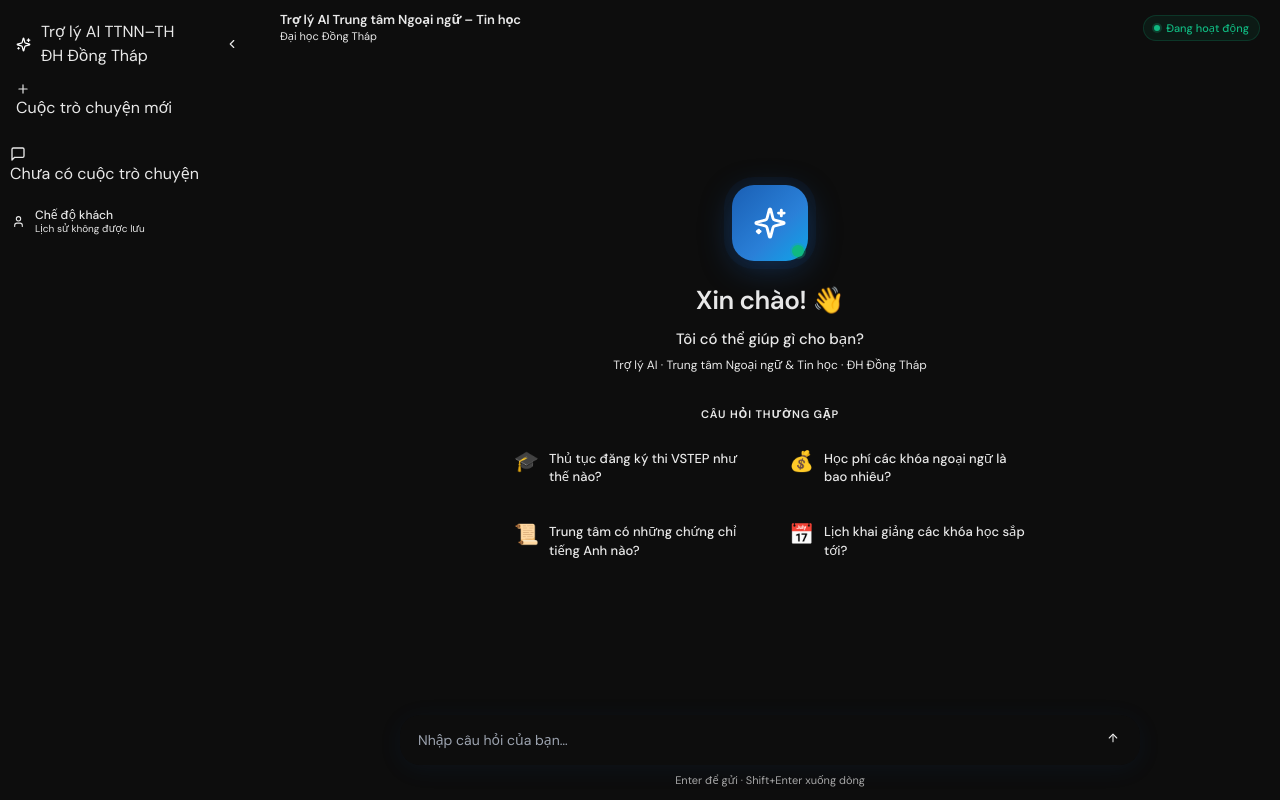
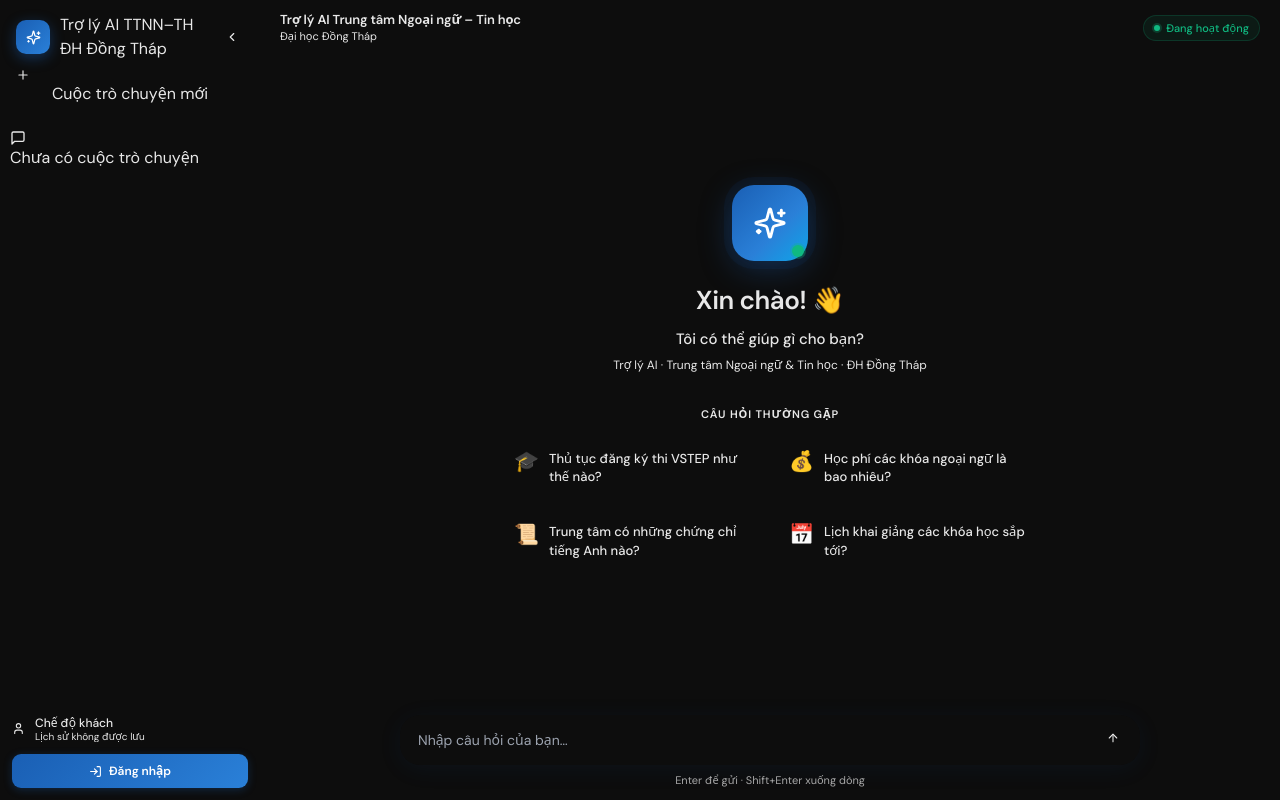
Before and after one commit to TanPhuc-source/chatbot-rag, a React (Vite) app in the folder frontend/: page / in a window 1280 px wide. Built offline with nearby package versions, Linux system fonts and the light colour scheme; the HTML template or start-up script is replaced by a standard one.

Commit message:
update sidebar, authStore.ts

```diff
--- a/frontend/src/components/shared/Sidebar.tsx
+++ b/frontend/src/components/shared/Sidebar.tsx
@@ -1,140 +1,254 @@
-import { useState } from "react";
-import { Plus, MessageSquare, Trash2, Sparkles, User, ChevronRight, ChevronLeft } from "lucide-react";
+import { useEffect, useState } from "react";
+import { Plus, MessageSquare, Trash2, Sparkles, User, ChevronLeft, LogIn, LogOut } from "lucide-react";
+import { useNavigate } from "react-router-dom";
 import { useChatStore } from "@/store/chatStore";
+import { useAuthStore } from "@/store/authStore";
 
 interface Props {
   collapsed?: boolean;
   onToggle?: () => void;
-  onClose?: () => void; // đóng drawer mobile
+  onClose?: () => void;
 }
 
 export default function Sidebar({ collapsed = false, onToggle, onClose }: Props) {
   const { conversations, activeId, clearMessages, setActiveConversation } = useChatStore();
+  const { isLoggedIn, username, role, logout, init } = useAuthStore();
   const [hoveredId, setHoveredId] = useState<string | null>(null);
+  const navigate = useNavigate();
 
-  const handleNew = () => {
-    clearMessages();
-    onClose?.(); // đóng sidebar mobile
-  };
+  // Đọc token từ localStorage khi mount
+  useEffect(() => { init(); }, []);
 
-  const handleSelect = (id: string) => {
-    setActiveConversation(id);
-    onClose?.(); // đóng sidebar mobile
-  };
+  const T = "0.25s cubic-bezier(0.4,0,0.2,1)";
+
+  const handleNew = () => { clearMessages(); onClose?.(); };
+  const handleSelect = (id: string) => { setActiveConversation(id); onClose?.(); };
+  const handleLogout = () => { logout(); clearMessages(); navigate("/"); };
 
   return (
     <aside
       className="sidebar-panel flex flex-col h-full shrink-0"
-      style={{ width: collapsed ? 60 : 260, transition: "width 0.25s cubic-bezier(0.4,0,0.2,1)", overflow: "hidden" }}
+      style={{ width: collapsed ? 60 : 260, transition: `width ${T}`, overflow: "hidden" }}
     >
-      {/* Header */}
-      <div style={{ padding: collapsed ? "16px 12px" : "20px 16px 16px", borderBottom: "1px solid var(--sb-border)", transition: "padding 0.25s" }}>
+
+      {/* ── Header ── */}
+      <div style={{ padding: collapsed ? "16px 0" : "20px 16px 16px", borderBottom: "1px solid var(--sb-border)", transition: `padding ${T}`, flexShrink: 0 }}>
+
         {/* Logo row */}
-        <div style={{ display: "flex", alignItems: "center", justifyContent: collapsed ? "center" : "space-between", marginBottom: collapsed ? 0 : 14 }}>
-          {collapsed ? (
-            <button onClick={onToggle} style={{ width: 34, height: 34, borderRadius: 10, background: "linear-gradient(135deg,#1a5fb4,#2a80d8)", boxShadow: "0 4px 14px rgba(26,95,180,0.45)", display: "flex", alignItems: "center", justifyContent: "center", border: "none", cursor: "pointer", flexShrink: 0 }}>
-              <Sparkles size={15} color="white" />
-            </button>
-          ) : (
-            <>
-              <div style={{ display: "flex", alignItems: "center", gap: 10 }}>
-                <div className="sb-logo-icon"><Sparkles size={15} color="white" /></div>
-                <div>
-                  <p className="font-display sb-title">Trợ lý AI TTNN–TH</p>
-                  <p className="sb-sub">ĐH Đồng Tháp</p>
-                </div>
-              </div>
-              <button onClick={onToggle} style={{ padding: 5, borderRadius: 7, border: "none", background: "var(--sb-badge-bg)", cursor: "pointer", color: "var(--sb-muted)", display: "flex", transition: "all 0.15s" }}
-                onMouseEnter={e => e.currentTarget.style.color = "var(--sb-btn-text)"}
-                onMouseLeave={e => e.currentTarget.style.color = "var(--sb-muted)"}
-              >
-                <ChevronLeft size={14} />
-              </button>
-            </>
-          )}
+        <div style={{ display: "flex", alignItems: "center", height: 34, marginBottom: collapsed ? 0 : 14, transition: `margin-bottom ${T}` }}>
+          {/* Logo button — luôn hiện */}
+          <button onClick={onToggle} style={{
+            width: 34, height: 34, borderRadius: 10, flexShrink: 0,
+            background: "linear-gradient(135deg,#1a5fb4,#2a80d8)",
+            boxShadow: "0 4px 14px rgba(26,95,180,0.45)",
+            display: "flex", alignItems: "center", justifyContent: "center",
+            border: "none", cursor: "pointer",
+            marginLeft: collapsed ? "auto" : 0,
+            marginRight: collapsed ? "auto" : 0,
+            transition: `margin ${T}`,
+          }}>
+            <Sparkles size={15} color="white" />
+          </button>
+
+          {/* Title — fade */}
+          <div style={{
+            flex: 1, minWidth: 0, paddingLeft: 10, whiteSpace: "nowrap", overflow: "hidden",
+            opacity: collapsed ? 0 : 1,
+            transition: `opacity ${T}`,
+            pointerEvents: collapsed ? "none" : "auto",
+          }}>
+            <p className="font-display sb-title">Trợ lý AI TTNN–TH</p>
+            <p className="sb-sub">ĐH Đồng Tháp</p>
+          </div>
+
+          {/* Chevron — fade */}
+          <button onClick={onToggle} style={{
+            flexShrink: 0, padding: 5, borderRadius: 7,
+            border: "none", background: "var(--sb-badge-bg)",
+            cursor: "pointer", color: "var(--sb-muted)", display: "flex",
+            opacity: collapsed ? 0 : 1,
+            transition: `opacity ${T}, color 0.15s`,
+            pointerEvents: collapsed ? "none" : "auto",
+          }}
+            onMouseEnter={e => (e.currentTarget.style.color = "var(--sb-btn-text)")}
+            onMouseLeave={e => (e.currentTarget.style.color = "var(--sb-muted)")}
+          >
+            <ChevronLeft size={14} />
+          </button>
         </div>
 
         {/* New chat button */}
-        {!collapsed && (
-          <button onClick={handleNew} className="sb-new-btn">
+        <div style={{ position: "relative", height: 36, overflow: "visible" }}>
+          {/* Full */}
+          <button onClick={handleNew} className="sb-new-btn" style={{
+            position: "absolute", inset: 0,
+            opacity: collapsed ? 0 : 1,
+            transition: `opacity ${T}`,
+            pointerEvents: collapsed ? "none" : "auto",
+          }}>
             <Plus size={14} /> Cuộc trò chuyện mới
           </button>
-        )}
-        {collapsed && (
-          <button onClick={handleNew} style={{ width: 36, height: 36, borderRadius: 10, marginTop: 10, display: "flex", alignItems: "center", justifyContent: "center", background: "var(--sb-btn-bg)", border: "1px solid var(--sb-btn-border)", cursor: "pointer", color: "var(--sb-btn-text)", transition: "all 0.15s" }}
-            title="Cuộc trò chuyện mới"
-          >
-            <Plus size={14} />
-          </button>
-        )}
+          {/* Icon */}
+          <div style={{
+            position: "absolute", inset: 0,
+            display: "flex", justifyContent: "center", alignItems: "center",
+            opacity: collapsed ? 1 : 0,
+            transition: `opacity ${T}`,
+            pointerEvents: collapsed ? "auto" : "none",
+          }}>
+            <button onClick={handleNew} title="Cuộc trò chuyện mới" style={{
+              width: 36, height: 36, borderRadius: 10,
+              display: "flex", alignItems: "center", justifyContent: "center",
+              background: "var(--sb-btn-bg)", border: "1px solid var(--sb-btn-border)",
+              cursor: "pointer", color: "var(--sb-btn-text)",
+            }}>
+              <Plus size={14} />
+            </button>
+          </div>
+        </div>
       </div>
 
-      {/* Chat list */}
-      <nav className="sb-nav" style={{ padding: collapsed ? "10px 12px" : "10px" }}>
-        {conversations.length === 0 && !collapsed && (
-          <div className="sb-empty">
-            <div className="sb-empty-icon"><MessageSquare size={16} /></div>
-            <p>Chưa có cuộc trò chuyện</p>
-          </div>
-        )}
-        {conversations.length === 0 && collapsed && (
-          <div style={{ display: "flex", justifyContent: "center", marginTop: 16 }}>
-            <MessageSquare size={14} style={{ color: "var(--sb-icon)", opacity: 0.4 }} />
+      {/* ── Chat list ── */}
+      <nav className="sb-nav" style={{ padding: "10px", flex: 1 }}>
+        {conversations.length === 0 && (
+          <div style={{ position: "relative", minHeight: 80 }}>
+            <div style={{ opacity: collapsed ? 0 : 1, transition: `opacity ${T}`, pointerEvents: collapsed ? "none" : "auto" }}>
+              <div className="sb-empty">
+                <div className="sb-empty-icon"><MessageSquare size={16} /></div>
+                <p>Chưa có cuộc trò chuyện</p>
+              </div>
+            </div>
+            <div style={{ position: "absolute", top: 16, left: 0, right: 0, display: "flex", justifyContent: "center", opacity: collapsed ? 1 : 0, transition: `opacity ${T}`, pointerEvents: "none" }}>
+              <MessageSquare size={14} style={{ color: "var(--sb-icon)", opacity: 0.4 }} />
+            </div>
           </div>
         )}
 
         {conversations.map((conv, idx) => (
-          <div
-            key={conv.id}
-            style={{
-              display: "flex", alignItems: "center", gap: 8,
-              padding: collapsed ? "9px" : "8px 10px",
-              borderRadius: 8, cursor: "pointer",
-              justifyContent: collapsed ? "center" : undefined,
-              background: activeId === conv.id ? "var(--sb-active-bg)" : "transparent",
-              transition: "background 0.15s",
-              marginTop: idx === 0 ? 0 : 2,
-            }}
+          <div key={conv.id} style={{
+            display: "flex", alignItems: "center", gap: 8,
+            padding: "8px 10px", borderRadius: 8, cursor: "pointer",
+            background: activeId === conv.id ? "var(--sb-active-bg)" : "transparent",
+            transition: `background 0.15s`,
+            marginTop: idx === 0 ? 0 : 2,
+          }}
             onClick={() => handleSelect(conv.id)}
-            onMouseEnter={e => {
-              if (activeId !== conv.id) e.currentTarget.style.background = "var(--sb-hover)";
-              setHoveredId(conv.id);
-            }}
-            onMouseLeave={e => {
-              if (activeId !== conv.id) e.currentTarget.style.background = "transparent";
-              setHoveredId(null);
-            }}
+            onMouseEnter={e => { if (activeId !== conv.id) e.currentTarget.style.background = "var(--sb-hover)"; setHoveredId(conv.id); }}
+            onMouseLeave={e => { if (activeId !== conv.id) e.currentTarget.style.background = "transparent"; setHoveredId(null); }}
             title={collapsed ? conv.title : undefined}
           >
-            <MessageSquare size={12} style={{ flexShrink: 0, color: activeId === conv.id ? "var(--sb-active-icon)" : "var(--sb-icon)" }} />
-            {!collapsed && (
-              <>
-                <div style={{ flex: 1, minWidth: 0 }}>
-                  <p style={{ fontSize: 12, fontWeight: activeId === conv.id ? 500 : 400, color: activeId === conv.id ? "var(--sb-active-text)" : "var(--sb-text)", whiteSpace: "nowrap", overflow: "hidden", textOverflow: "ellipsis", margin: 0 }}>
-                    {conv.title || "Cuộc trò chuyện"}
-                  </p>
-                </div>
-                {hoveredId === conv.id && (
-                  <button className="sb-trash-btn" onClick={e => e.stopPropagation()}>
-                    <Trash2 size={11} />
-                  </button>
-                )}
-              </>
-            )}
+            <div style={{ width: 16, display: "flex", justifyContent: "center", flexShrink: 0 }}>
+              <MessageSquare size={12} style={{ color: activeId === conv.id ? "var(--sb-active-icon)" : "var(--sb-icon)" }} />
+            </div>
+            <div style={{ flex: 1, minWidth: 0, display: "flex", alignItems: "center", gap: 8, opacity: collapsed ? 0 : 1, transition: `opacity ${T}`, pointerEvents: collapsed ? "none" : "auto" }}>
+              <p style={{ fontSize: 12, fontWeight: activeId === conv.id ? 500 : 400, color: activeId === conv.id ? "var(--sb-active-text)" : "var(--sb-text)", whiteSpace: "nowrap", overflow: "hidden", textOverflow: "ellipsis", margin: 0, flex: 1 }}>
+                {conv.title || "Cuộc trò chuyện"}
+              </p>
+              {hoveredId === conv.id && (
+                <button className="sb-trash-btn" onClick={e => e.stopPropagation()}><Trash2 size={11} /></button>
+              )}
+            </div>
           </div>
         ))}
       </nav>
 
-      {/* Footer */}
-      <div style={{ padding: collapsed ? "12px" : "12px", borderTop: "1px solid var(--sb-border)", display: "flex", alignItems: "center", justifyContent: collapsed ? "center" : undefined, gap: 10 }}>
-        <div className="sb-avatar" style={{ flexShrink: 0 }}><User size={13} /></div>
-        {!collapsed && (
-          <div>
-            <p style={{ fontSize: 12, fontWeight: 500, color: "var(--sb-text)", margin: 0, lineHeight: 1.2 }}>Chế độ khách</p>
-            <p style={{ fontSize: 10, color: "var(--sb-muted)", margin: "2px 0 0", lineHeight: 1 }}>Lịch sử không được lưu</p>
+      {/* ── Footer ── */}
+      <div style={{ borderTop: "1px solid var(--sb-border)", flexShrink: 0 }}>
+
+        {/* User info */}
+        <div style={{ padding: "12px", display: "flex", alignItems: "center", gap: 10 }}>
+          <div className="sb-avatar" style={{ flexShrink: 0 }}>
+            <User size={13} />
           </div>
-        )}
+          <div style={{ overflow: "hidden", whiteSpace: "nowrap", opacity: collapsed ? 0 : 1, transition: `opacity ${T}`, pointerEvents: collapsed ? "none" : "auto" }}>
+            {isLoggedIn ? (
+              <>
+                <p style={{ fontSize: 12, fontWeight: 600, color: "var(--sb-text)", margin: 0, lineHeight: 1.2 }}>{username || "Tài khoản"}</p>
+                <p style={{ fontSize: 10, color: "var(--sb-muted)", margin: "2px 0 0", lineHeight: 1, textTransform: "capitalize" }}>{role === "admin" ? "Quản trị viên" : "Người dùng"}</p>
+              </>
+            ) : (
+              <>
+                <p style={{ fontSize: 12, fontWeight: 500, color: "var(--sb-text)", margin: 0, lineHeight: 1.2 }}>Chế độ khách</p>
+                <p style={{ fontSize: 10, color: "var(--sb-muted)", margin: "2px 0 0", lineHeight: 1 }}>Lịch sử không được lưu</p>
+              </>
+            )}
+          </div>
+        </div>
+
+        {/* Action button: Đăng nhập hoặc Đăng xuất */}
+        <div style={{ padding: "0 12px 14px", position: "relative", height: 46 }}>
+          {/* Full button */}
+          <div style={{
+            position: "absolute", top: 0, left: 12, right: 12,
+            opacity: collapsed ? 0 : 1,
+            transition: `opacity ${T}`,
+            pointerEvents: collapsed ? "none" : "auto",
+          }}>
+            {isLoggedIn ? (
+              <button onClick={handleLogout} style={{
+                width: "100%", display: "flex", alignItems: "center", justifyContent: "center", gap: 7,
+                padding: "8px 12px", borderRadius: 9, fontFamily: "inherit", fontSize: 12, fontWeight: 600,
+                cursor: "pointer", background: "var(--sb-btn-bg)", border: "1px solid var(--sb-btn-border)",
+                color: "var(--sb-btn-text)", transition: "filter 0.15s",
+              }}
+                onMouseEnter={e => (e.currentTarget.style.filter = "brightness(1.08)")}
+                onMouseLeave={e => (e.currentTarget.style.filter = "brightness(1)")}
+              >
+                <LogOut size={13} /> Đăng xuất
+              </button>
+            ) : (
+              <button onClick={() => navigate("/login")} style={{
+                width: "100%", display: "flex", alignItems: "center", justifyContent: "center", gap: 7,
+                padding: "8px 12px", borderRadius: 9, fontFamily: "inherit", fontSize: 12, fontWeight: 600,
+                cursor: "pointer", background: "linear-gradient(135deg,#1a5fb4,#2a80d8)", border: "none",
+                color: "#fff", boxShadow: "0 2px 8px rgba(26,95,180,0.30)", transition: "filter 0.15s",
+              }}
+                onMouseEnter={e => (e.currentTarget.style.filter = "brightness(1.1)")}
+                onMouseLeave={e => (e.currentTarget.style.filter = "brightness(1)")}
+              >
+                <LogIn size={13} /> Đăng nhập
+              </button>
+            )}
+          </div>
+
+          {/* Icon button khi collapsed */}
+          <div style={{
+            position: "absolute", top: 0, left: 0, right: 0,
+            display: "flex", justifyContent: "center",
+            opacity: collapsed ? 1 : 0,
+            transition: `opacity ${T}`,
+            pointerEvents: collapsed ? "auto" : "none",
+          }}>
+            {isLoggedIn ? (
+              <button onClick={handleLogout} title="Đăng xuất" style={{
+                width: 34, height: 34, borderRadius: 9,
+                display: "flex", alignItems: "center", justifyContent: "center",
+                background: "var(--sb-btn-bg)", border: "1px solid var(--sb-btn-border)",
+                cursor: "pointer", color: "var(--sb-btn-text)", transition: "filter 0.15s",
+              }}
+                onMouseEnter={e => (e.currentTarget.style.filter = "brightness(1.08)")}
+                onMouseLeave={e => (e.currentTarget.style.filter = "brightness(1)")}
+              >
+                <LogOut size={14} />
+              </button>
+            ) : (
+              <button onClick={() => navigate("/login")} title="Đăng nhập" style={{
+                width: 34, height: 34, borderRadius: 9,
+                display: "flex", alignItems: "center", justifyContent: "center",
+                background: "linear-gradient(135deg,#1a5fb4,#2a80d8)", border: "none",
+                cursor: "pointer", color: "#fff",
+                boxShadow: "0 2px 8px rgba(26,95,180,0.30)", transition: "filter 0.15s",
+              }}
+                onMouseEnter={e => (e.currentTarget.style.filter = "brightness(1.1)")}
+                onMouseLeave={e => (e.currentTarget.style.filter = "brightness(1)")}
+              >
+                <LogIn size={14} />
+              </button>
+            )}
+          </div>
+        </div>
       </div>
+
     </aside>
   );
 }
--- /dev/null
+++ b/frontend/src/store/authStore.ts
@@ -0,0 +1,39 @@
+import { create } from "zustand";
+
+interface AuthState {
+  token: string | null;
+  username: string | null;
+  role: string | null;
+  isLoggedIn: boolean;
+  login: (token: string, role: string, username: string) => void;
+  logout: () => void;
+  init: () => void;
+}
+
+export const useAuthStore = create<AuthState>((set) => ({
+  token: null,
+  username: null,
+  role: null,
+  isLoggedIn: false,
+
+  init: () => {
+    const token = localStorage.getItem("access_token");
+    const role = localStorage.getItem("user_role");
+    const username = localStorage.getItem("username");
+    if (token) set({ token, role, username, isLoggedIn: true });
+  },
+
+  login: (token, role, username) => {
+    localStorage.setItem("access_token", token);
+    localStorage.setItem("user_role", role);
+    localStorage.setItem("username", username);
+    set({ token, role, username, isLoggedIn: true });
+  },
+
+  logout: () => {
+    localStorage.removeItem("access_token");
+    localStorage.removeItem("user_role");
+    localStorage.removeItem("username");
+    set({ token: null, role: null, username: null, isLoggedIn: false });
+  },
+}));
```
